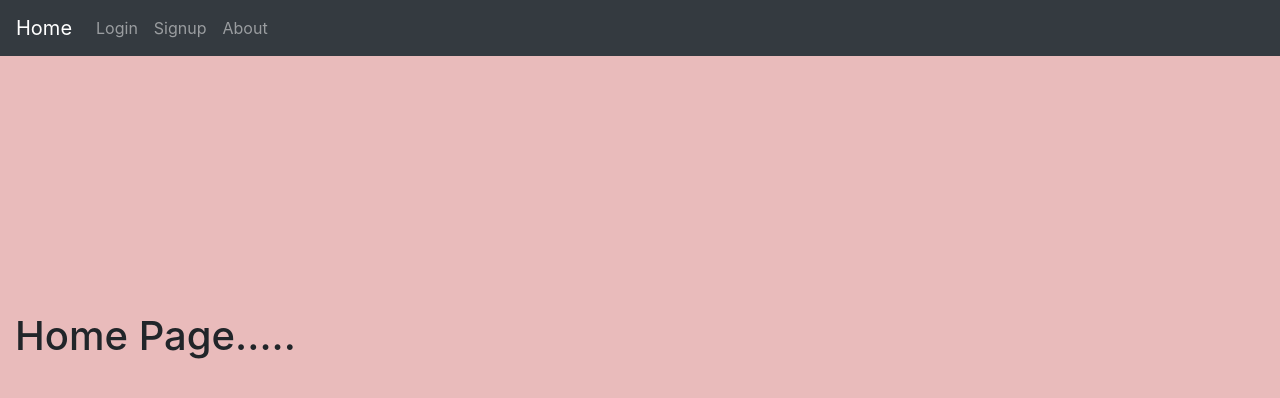
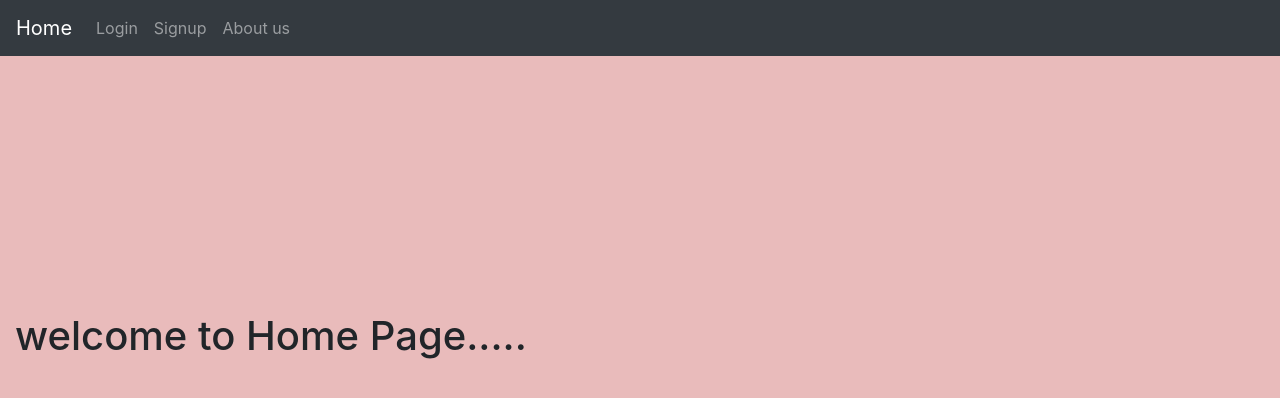
Before and after one commit to sruthyckrishna/work, a Django app: page / in a window 1280 px wide. Shown: the top 398 px of the page. Run offline with Django 4.2, Linux system fonts and the light colour scheme; some libraries are stand-ins or nearby versions.

Commit message:
second commit

```diff
--- a/templates/base.html
+++ b/templates/base.html
@@ -39,7 +39,7 @@
                       <a class="nav-link" href="{% url 'signup'%}">Signup</a>
                     </li>
                     <li class="nav-item">
-                      <a class="nav-link" href="{% url 'about' %}">About</a>
+                      <a class="nav-link" href="{% url 'about' %}">About us</a>
                     </li>
                   </ul>
                 </div>
--- a/templates/home.html
+++ b/templates/home.html
@@ -3,7 +3,7 @@
 <div class="container-fluid"
  style="margin-top:20%;">
     <h1>
-        Home Page.....
+       welcome to Home Page.....
     </h1>
 </div>
 {% endblock %}
```
